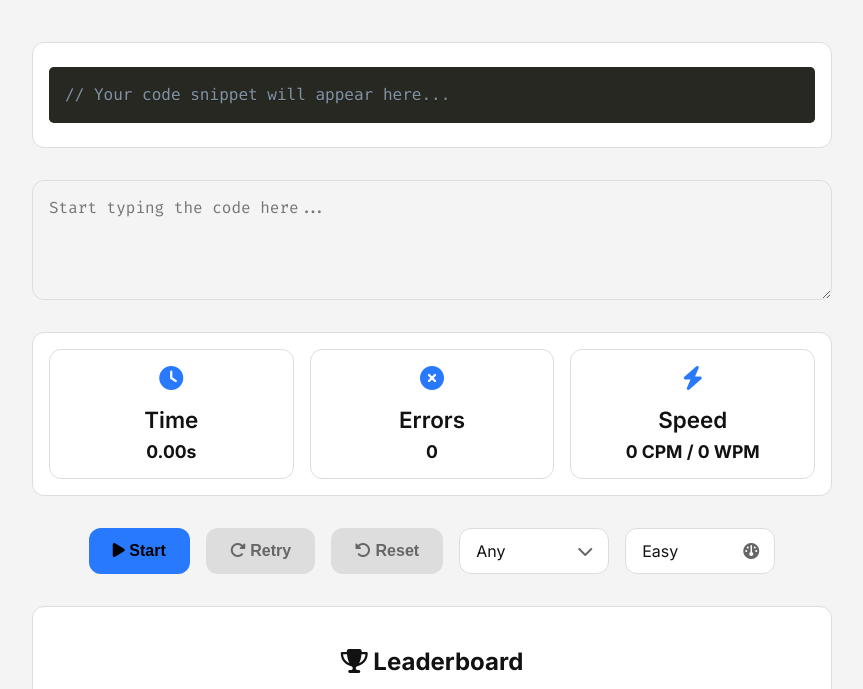
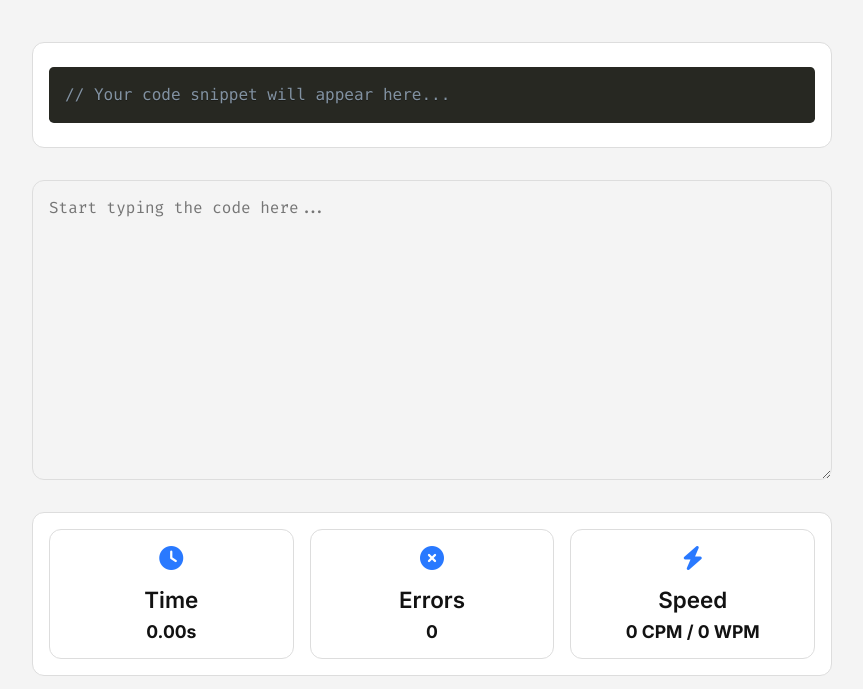
Before and after one commit to adeysh/devType, a plain HTML site: page index.html in a window 1280 px wide. Shown: the part 109-798 px from the top of the page, without its empty margins (208-1071 px from the left). Drawn offline with nearby package versions, Linux system fonts and the light colour scheme.

Commit message:
style: increasing the min-height of code-input container

```diff
--- a/style.css
+++ b/style.css
@@ -120,7 +120,7 @@ main.container {
     font-size: 1rem;
     border: 1px solid var(--border);
     resize: vertical;
-    min-height: 120px;
+    min-height: 300px;
     width: 100%;
     cursor: not-allowed;
 }
```
